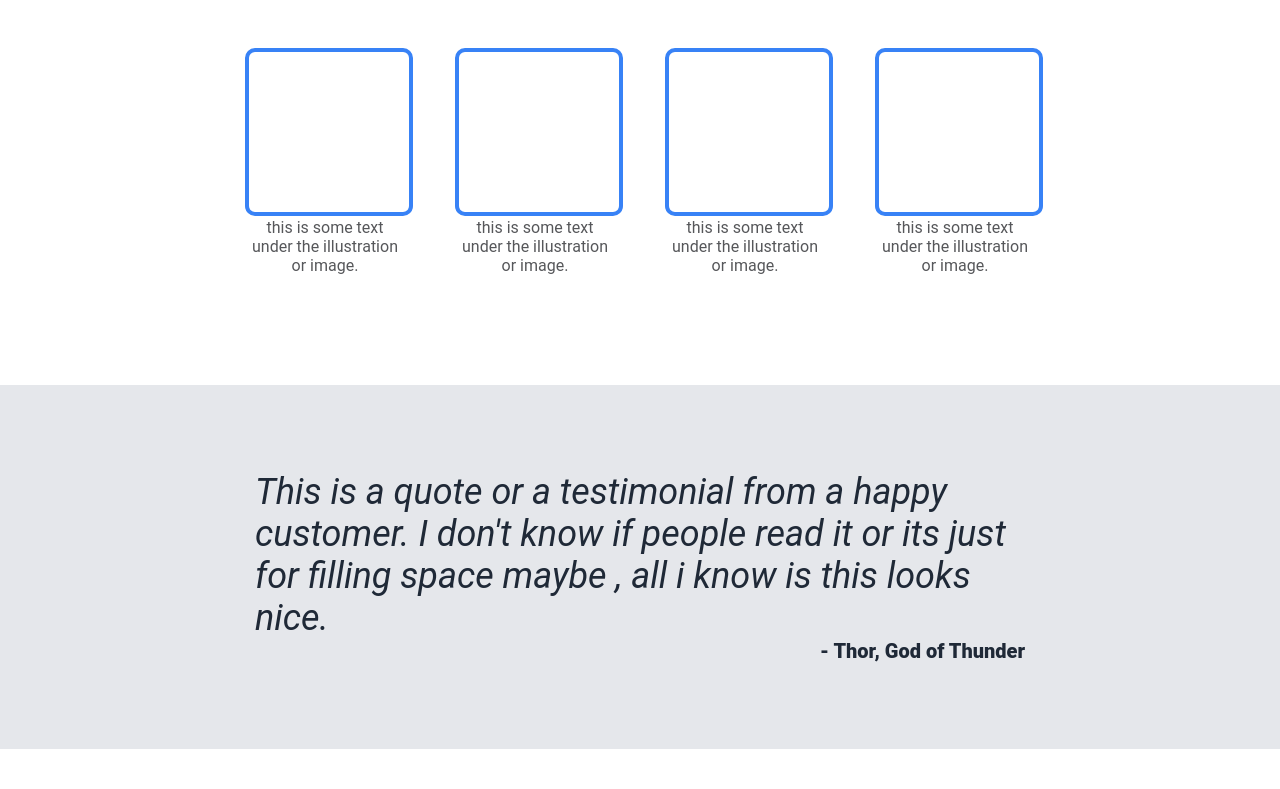
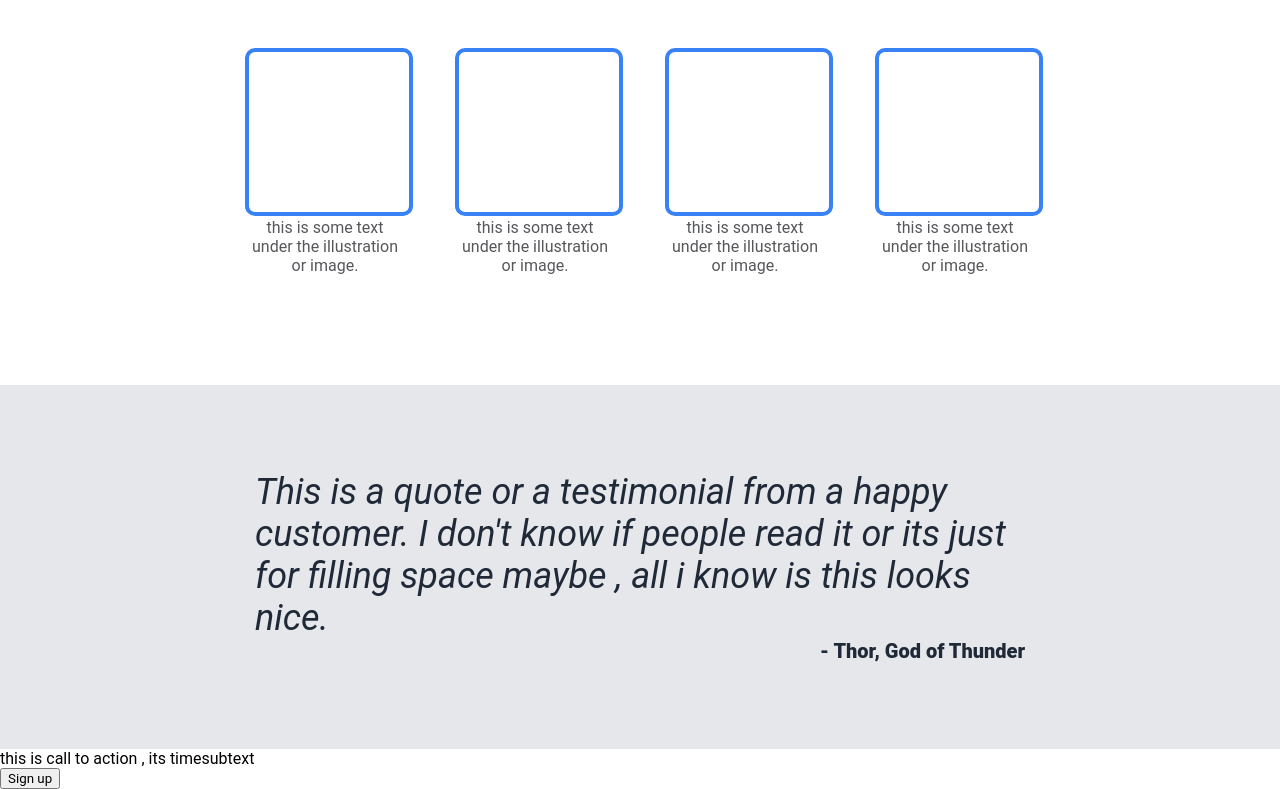
Before and after one commit to singhutp-glitch/basic-css-project, a plain HTML site: page index.html in a window 1280 px wide. Shown: the part 554-1343 px from the top of the page. Before the commit the page ends 1303 px from the top, so only its background shows below. Drawn offline with Linux system fonts and the light colour scheme.

Commit message:
Add html for section 4

```diff
--- a/index.html
+++ b/index.html
@@ -47,6 +47,16 @@
         <div class="cont3">
             <p>This is a quote or a testimonial from a happy customer. I don't know if people read it or its just for filling space maybe , all i know is this looks nice.<span class="quote">- Thor, God of Thunder</span></p>
         </div>
+        <div class="cont4">
+            <div class="content">
+                <div class="cta">
+                    this is call to action , its time<span>subtext</span>
+                </div>
+                <div class="button">
+                    <button type="button">Sign up</button>
+                </div>
+            </div>
+        </div>
 
 </body>
 </html>
```
